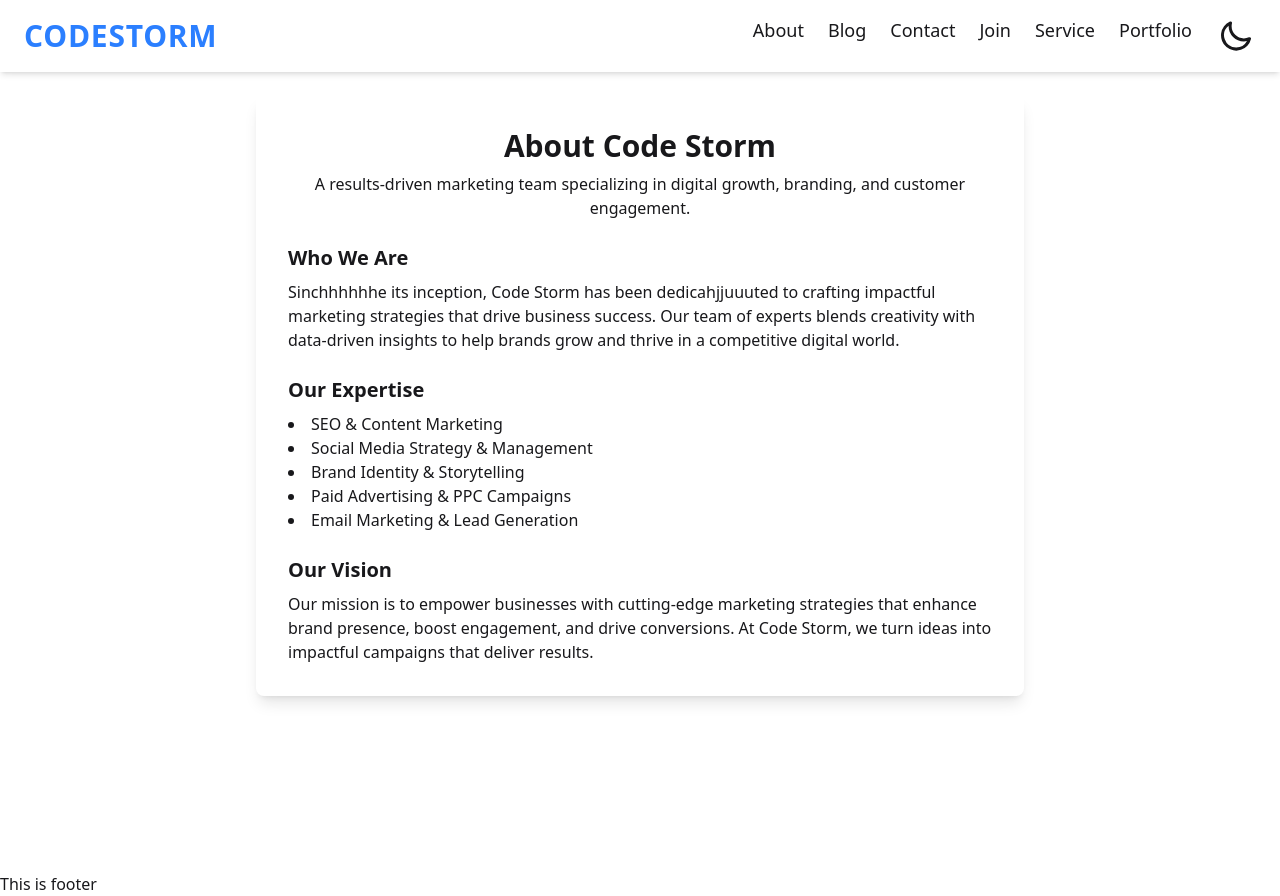
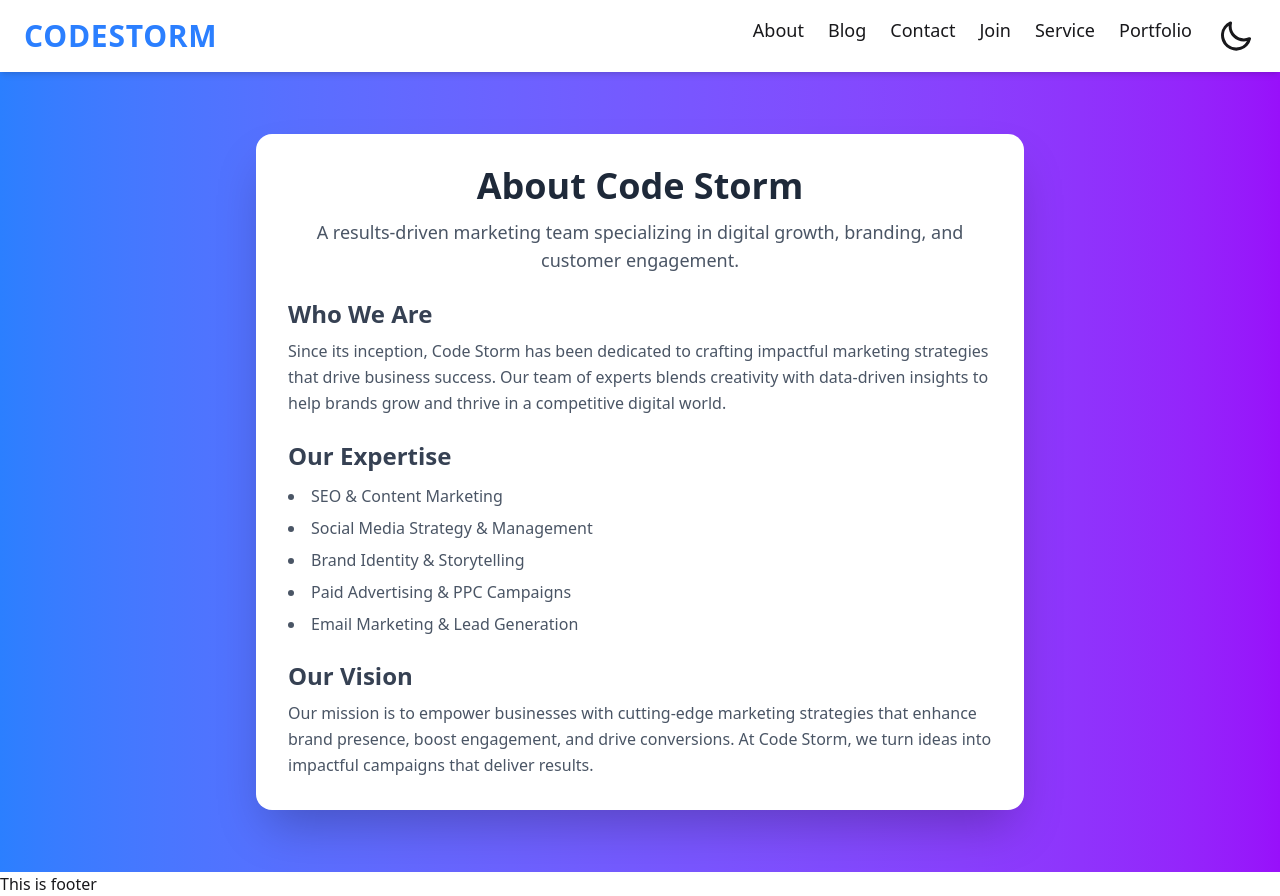
Before and after one commit to rishikesh-babu/Lumino, a React (Vite) app in the folder frontend/: page /about in a window 1280 px wide. Built offline with nearby package versions, Linux system fonts and the light colour scheme.

Commit message:
Your commit message

```diff
--- a/frontend/src/pages/About.jsx
+++ b/frontend/src/pages/About.jsx
@@ -2,36 +2,38 @@ import React from 'react';
 
 function About() {
   return (
-    <div className="min-h-screen flex flex-col items-center p-6">
-      <div className="shadow-lg rounded-lg p-8 max-w-3xl w-full">
-        <h2 className="text-3xl font-bold text-center">About Code Storm</h2>
-        <p className="text-center mt-2">
+    <div className="min-h-screen flex flex-col items-center justify-center p-6 bg-gradient-to-r from-blue-500 to-purple-600 text-white">
+      <div className="shadow-2xl rounded-2xl p-8 max-w-3xl w-full bg-white text-gray-900 transform transition-all duration-300 hover:scale-105">
+        <h2 className="text-4xl font-extrabold text-center text-gray-800">About Code Storm</h2>
+        <p className="text-center mt-3 text-gray-600 text-lg">
           A results-driven marketing team specializing in digital growth, branding, and customer engagement.
         </p>
+
         {/* Company Overview */}
         <div className="mt-6">
-          <h3 className="text-xl font-semibold">Who We Are</h3>
-          <p className="mt-2">
-            Sinchhhhhhe its inception, Code Storm has been dedicahjjuuuted to crafting impactful marketing strategies that drive business success.
+          <h3 className="text-2xl font-semibold text-gray-700">Who We Are</h3>
+          <p className="mt-2 text-gray-600 leading-relaxed">
+            Since its inception, Code Storm has been dedicated to crafting impactful marketing strategies that drive business success.
             Our team of experts blends creativity with data-driven insights to help brands grow and thrive in a competitive digital world.
           </p>
         </div>
+
         {/* Services Section */}
         <div className="mt-6">
-          <h3 className="text-xl font-semibold">Our Expertise</h3>
-          <ul className="list-disc list-inside mt-2">
-            <li>SEO & Content Marketing</li>
-            <li>Social Media Strategy & Management</li>
-            <li>Brand Identity & Storytelling</li>
-            <li>Paid Advertising & PPC Campaigns</li>
-            <li>Email Marketing & Lead Generation</li>
+          <h3 className="text-2xl font-semibold text-gray-700">Our Expertise</h3>
+          <ul className="list-disc list-inside mt-3 space-y-2 text-gray-600">
+            <li className="hover:text-blue-500 transition duration-200">SEO & Content Marketing</li>
+            <li className="hover:text-blue-500 transition duration-200">Social Media Strategy & Management</li>
+            <li className="hover:text-blue-500 transition duration-200">Brand Identity & Storytelling</li>
+            <li className="hover:text-blue-500 transition duration-200">Paid Advertising & PPC Campaigns</li>
+            <li className="hover:text-blue-500 transition duration-200">Email Marketing & Lead Generation</li>
           </ul>
         </div>
 
         {/* Mission Statement */}
         <div className="mt-6">
-          <h3 className="text-xl font-semibold">Our Vision</h3>
-          <p className="mt-2">
+          <h3 className="text-2xl font-semibold text-gray-700">Our Vision</h3>
+          <p className="mt-2 text-gray-600 leading-relaxed">
             Our mission is to empower businesses with cutting-edge marketing strategies that enhance brand presence,
             boost engagement, and drive conversions. At Code Storm, we turn ideas into impactful campaigns that deliver results.
           </p>
```
